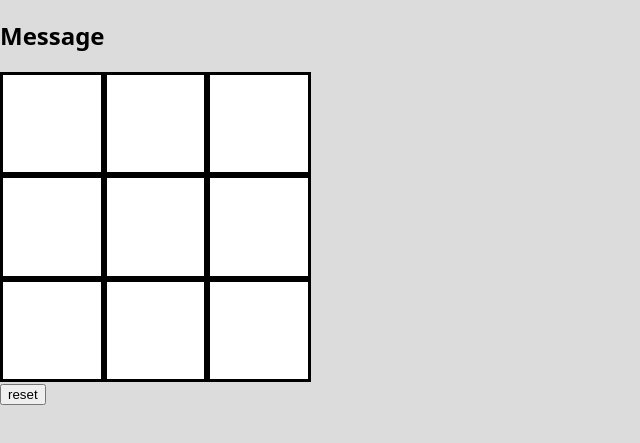
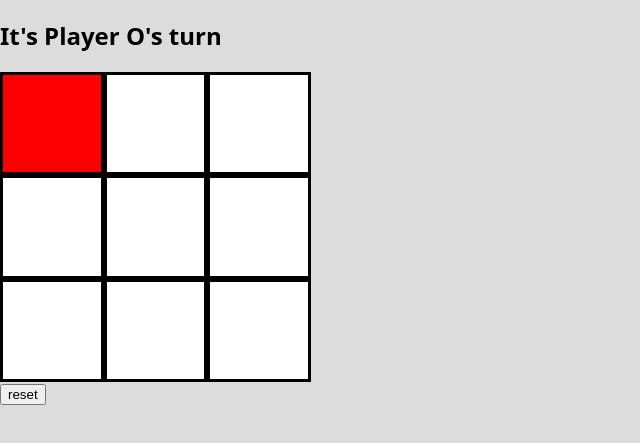
Before and after one commit to hkhiem8/tic-tac-toe-lab, a plain HTML site: page index.html in a window 1280 px wide. Both pictures are taken after a click on the element 51 px from the left and 190 px from the top of the page. Shown: the part 67-510 px from the top of the page, without its empty margins (0-640 px from the left). Drawn offline with Linux system fonts and the light colour scheme.

Commit message:
Second Attempt

```diff
--- a/js/app.js
+++ b/js/app.js
@@ -11,8 +11,6 @@ const winningCombos = [
 
     [0, 4, 8],
     [6, 4, 2]
-
-
 ]
 //Each array will contain three indices of the board that make a winner if they hold the same player value ('X' or 'O').
 
@@ -35,15 +33,15 @@ const resetBtnEl = document.querySelector('#reset');
 // console.log(squareEls) - Displays every square 1-9
 /*-------------------------------- Functions --------------------------------*/
 function init () {
-    let board = [
+    board = [
         '', '', '',
         '', '', '',
         '', '', '',];
 
-    let turn = 'X';
-    let winner = false;
-    let tie = false;
-render()
+    turn = 'X';
+    winner = false;
+    tie = false;
+    render()
 }
 
 init()
@@ -68,11 +66,13 @@ function updateBoard() {
 }
 
 function updateMessage () {
-    if (winner && tie == false) {
-        render(`It's Player ${turn}'s turn`)
-        } if (winner === false && tie === true) {
-            render("It's a tie!");
-        }
+    if (!winner && !tie) {
+        messageEl.textContent = `It's Player ${turn}'s turn`
+    } else if (!winner && tie) {
+        messageEl.textContent = "It's a tie!";
+    } else {
+        messageEl.textContent = `Congrats Player ${turn}!`
+    }
 }
 
 function handleClick(event) {
@@ -82,6 +82,7 @@ function handleClick(event) {
     checkForWinner()
     checkForTie()
     switchPlayerTurn()
+    render()
 }
 
 function placePiece(idx) {
@@ -110,22 +111,13 @@ function checkForWinner() {
     }
     }
 
-// Reference
-// [0, 1, 2],
-// [3, 4, 5],
-// [6, 7, 8],
-
-// [0, 3, 6],
-// [1, 4, 7],
-// [2, 5, 8],
-
-// [0, 4, 8],
-// [6, 4, 2]
-
 function checkForTie() {
     if (winner) {
         return
-    } else if (board.includes('')) {
+    }
+    if (board.includes('')) {
+        tie = false;
+    } else {
         tie = true;
     }
 }
@@ -135,9 +127,9 @@ function checkForTie() {
 function switchPlayerTurn() {
     if (winner) {
         return
-    } else if (winner === false && turn === 'X') {
+    } else if (!winner && turn === 'X') {
         turn = 'O'
-    } else if (winner === false && turn === 'O') {
+    } else if (!winner && turn === 'O') {
         turn = 'X'
     }
 }
```
Also changed, not shown: index.html (+1 -1 lines).
